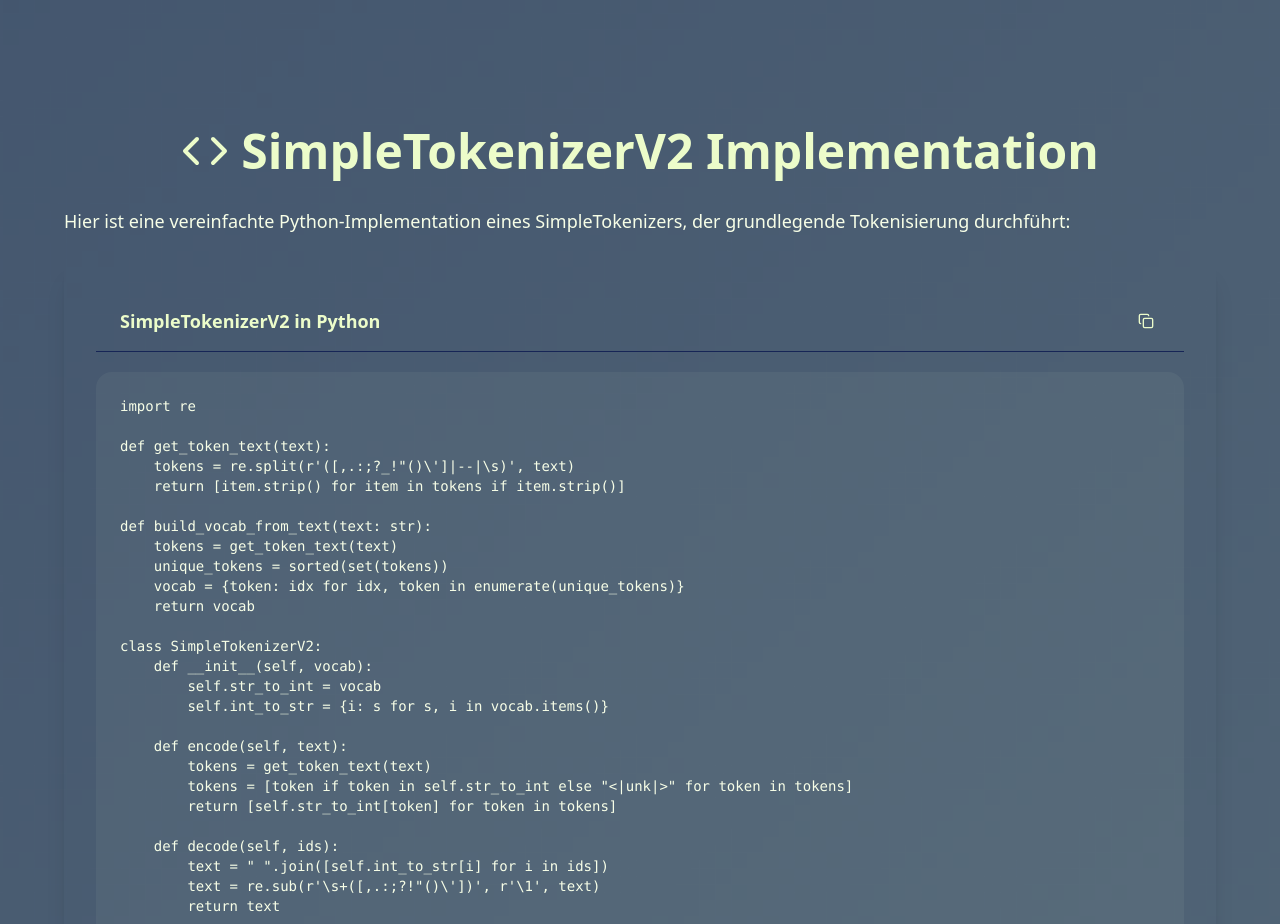
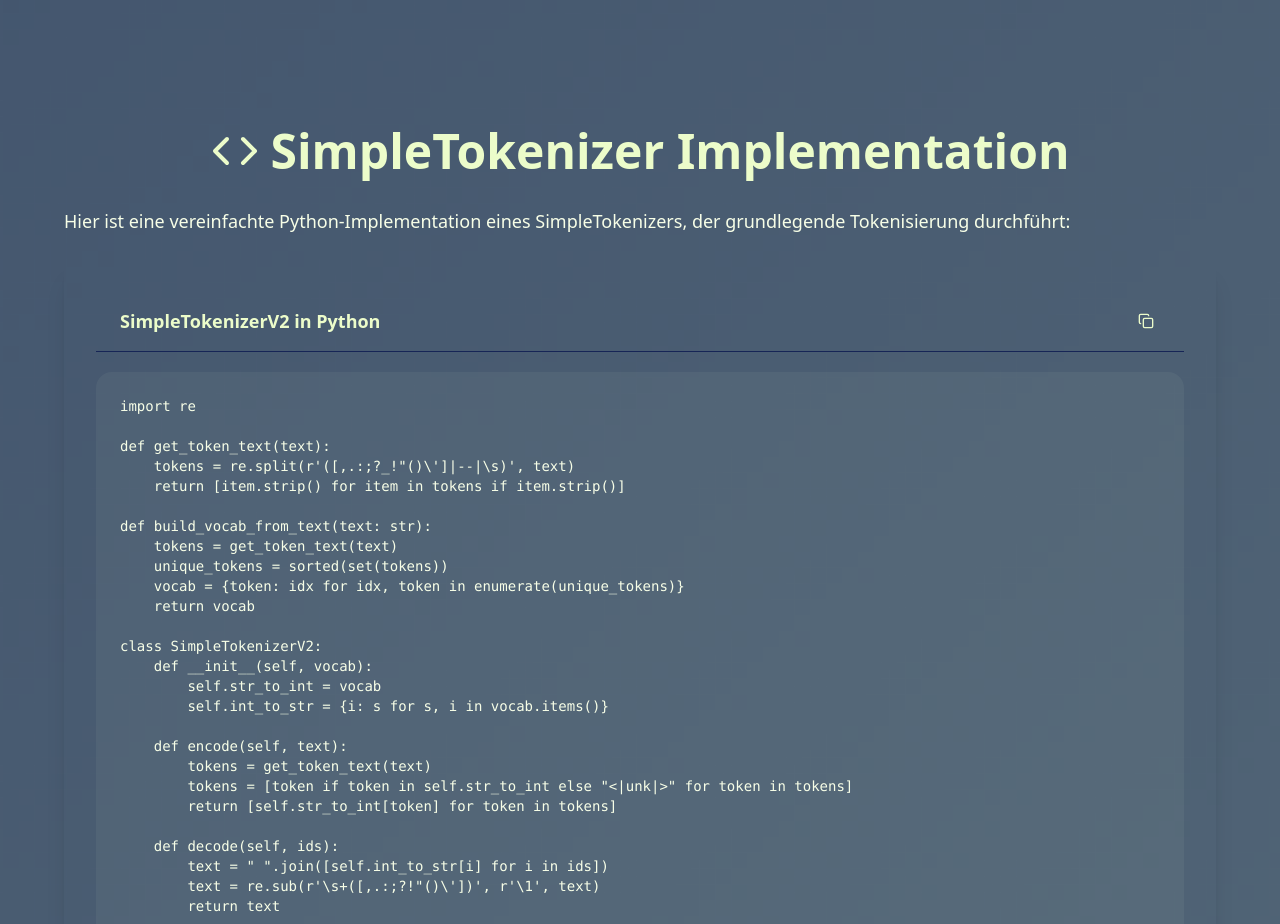
Before and after one commit to TNattermann/weiss-die-ki-dass-sie-nichts-weiss-frontend, a React (Vite) app: page /tokeninfo in a window 1280 px wide. Shown: the part 4400-5324 px from the top of the page. Built offline with nearby package versions, Linux system fonts and the light colour scheme.

Commit message:
added breaks

```diff
--- a/src/components/SimpleTokenizerCode.tsx
+++ b/src/components/SimpleTokenizerCode.tsx
@@ -43,7 +43,7 @@ class SimpleTokenizerV2:
                     <h2 className="text-3xl font-bold text-textDark mb-8">
                         <div className="flex justify-center items-center gap-3">
                             <CodeIcon className="h-12 w-12 text-primary"/>
-                            <span className="text-5xl font-bold text-center text-primary">SimpleTokenizerV2 Implementation</span>
+                            <span className="text-5xl font-bold text-center text-primary break-words">SimpleTokenizer Implementation</span>
 
                         </div>
                     </h2>
--- a/src/pages/tokenInfo/TokenAlgorithmsInfo.tsx
+++ b/src/pages/tokenInfo/TokenAlgorithmsInfo.tsx
@@ -5,7 +5,7 @@ export default function TokenAlgorithmsInfo() {
         <div className="max-w-6xl mx-auto px-4 sm:px-6 lg:px-8">
 
           <div className="mb-12">
-            <h1 className="text-5xl font-bold text-center text-primary mb-6">Tokenisierungsalgorithmen</h1>
+            <h1 className="text-5xl font-bold text-center text-primary mb-6 break-words">Tokenisierungsalgorithmen</h1>
 
             <p className="text-lg text-text-normal mb-6 leading-r>elaxed">
               Tokenisierung ist der Prozess, bei dem ein Text in kleinere Einheiten – sogenannte <strong
```
